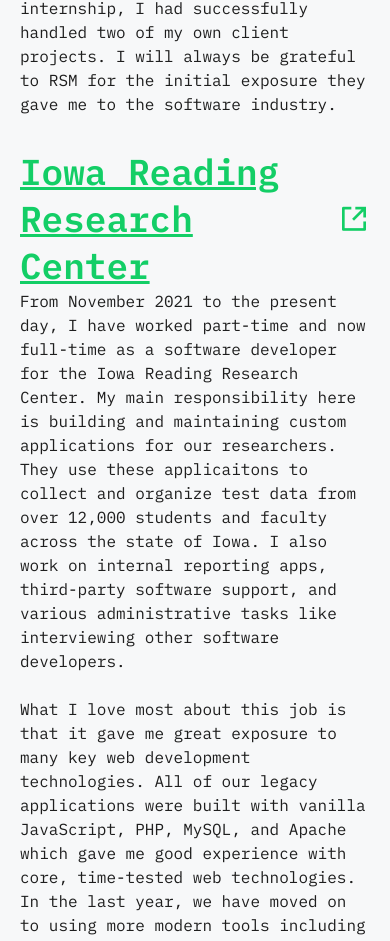
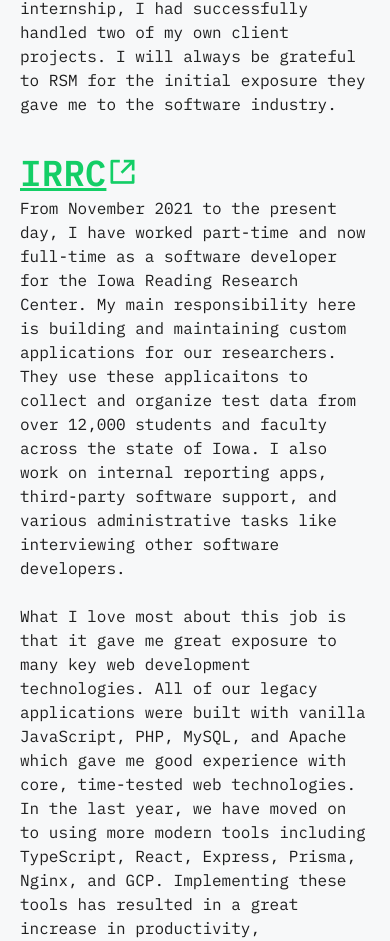
Before and after one commit to marshall-blatz/blatz.io, a React (Vite) app in the folder client/: page /work in a window 390 px wide. Shown: the part 851-1792 px from the top of the page. Built offline with nearby package versions, Linux system fonts and the light colour scheme.

Commit message:
added mobile styling

```diff
--- a/client/src/pages/Work.tsx
+++ b/client/src/pages/Work.tsx
@@ -32,7 +32,7 @@
       </div>
 
       <div>
-        <LinkHeading label="Iowa Reading Research Center" url="https://irrc.education.uiowa.edu/" color="text-green"/>
+        <LinkHeading label="IRRC" url="https://irrc.education.uiowa.edu/" color="text-green"/>
         <p>
           From November 2021 to the present day, I have worked part-time and now full-time as a software developer
           for the Iowa Reading Research Center. My main responsibility here is building and maintaining custom applications
```
